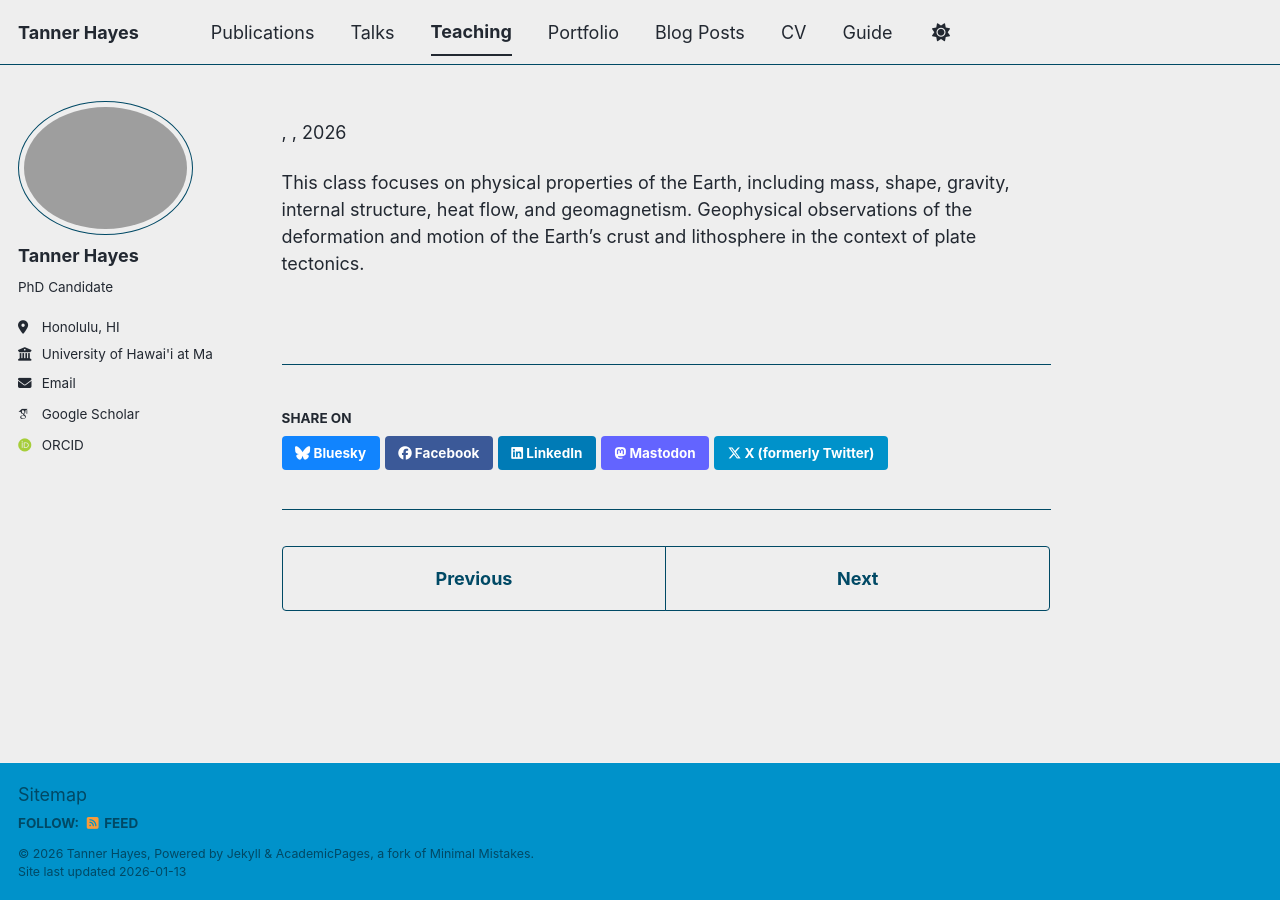
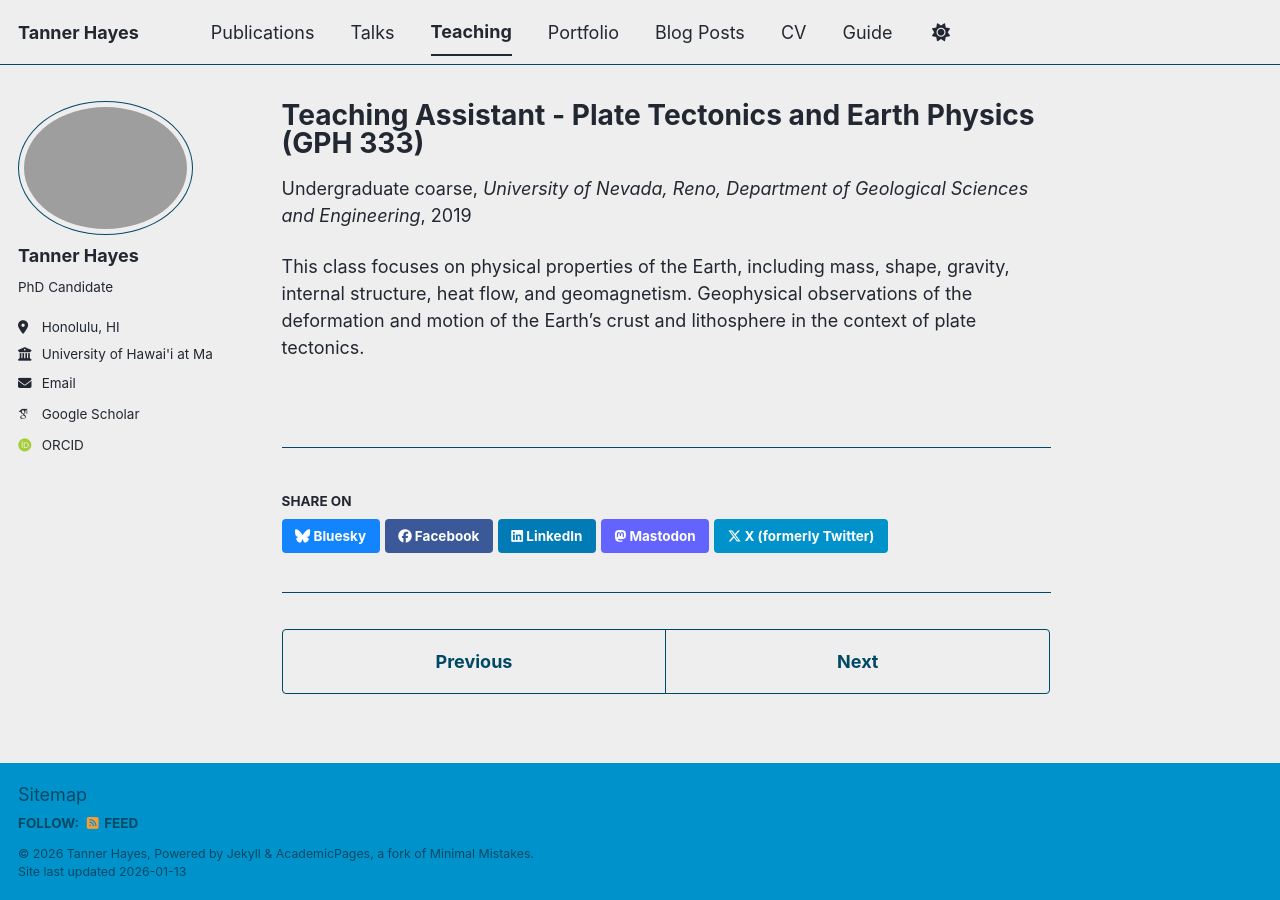
Before and after one commit to th-blip12/twhayes, a Jekyll site: the page built from _teaching/2019GPH333.md, in a window 1280 px wide. Built offline with Jekyll 4.4.1, drawn with Linux system fonts in a browser that asks for light colours; some web fonts are replaced; a script bundle is joined from its source files by our own code; library files that are not in the unit come from our copies.

Commit message:
Update 2019GPH333.md

```diff
--- a/_teaching/2019GPH333.md
+++ b/_teaching/2019GPH333.md
@@ -3,7 +3,7 @@ title: "Teaching Assistant - Plate Tectonics and Earth Physics (GPH 333)"
 collection: teaching
 type: "Undergraduate coarse"
 permalink: /teaching/2019GPH333
-venue: "University of Nevada, Reno, Department of Geological Sciences and Engineering
+venue: "University of Nevada, Reno, Department of Geological Sciences and Engineering"
 date: 2019-01-10
 location: "Reno, NV"
 ---
```
